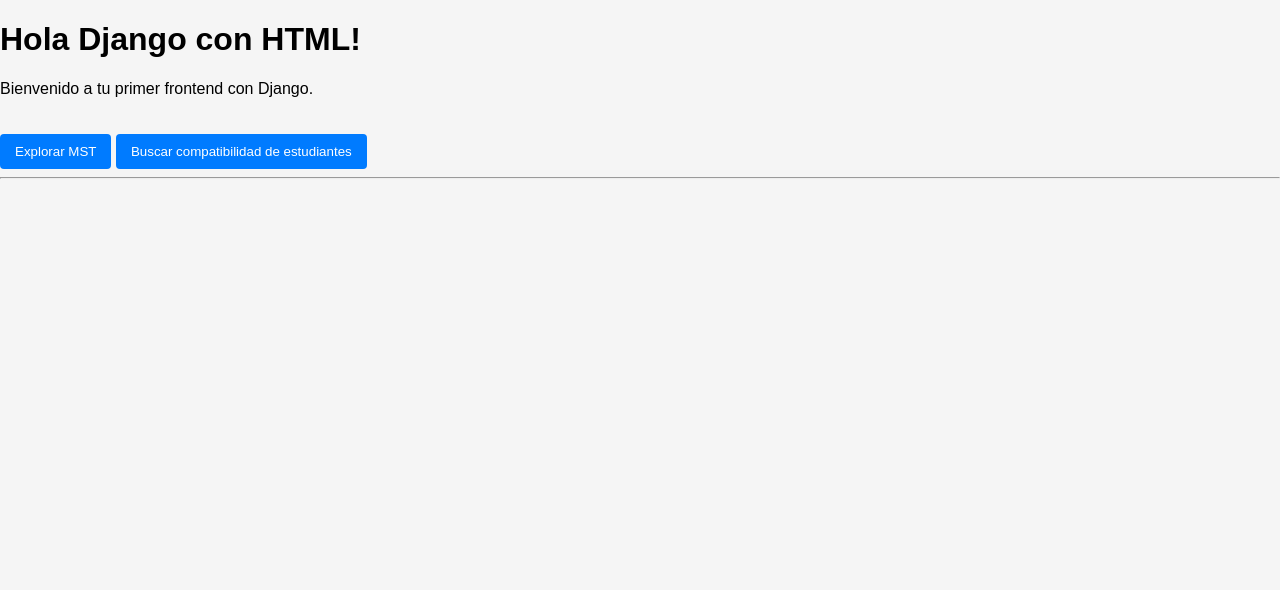
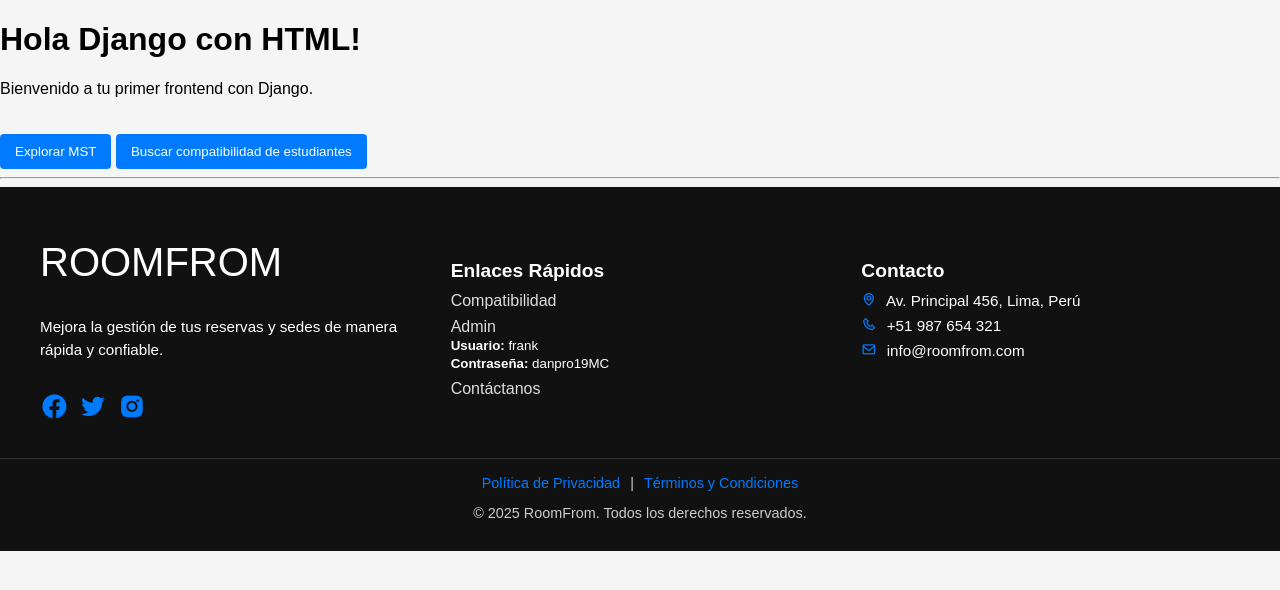
Before and after one commit to Franz2308/Complejidad, a Django app: page / in a window 1280 px wide. Shown: the top 590 px of the page. Run offline with Django 5.2, Linux system fonts and the light colour scheme.

Commit message:
frontend

```diff
--- a/mi_proyecto/mi_app/static/RoomFrom/style.css
+++ b/mi_proyecto/mi_app/static/RoomFrom/style.css
@@ -102,3 +102,131 @@ button:hover {
 
 .hidden { display: none; }
 .visible { display: block; }
+
+/* ======================
+   PIE DE PÁGINA
+====================== */
+.pie-pagina {
+  background-color: #111;
+  color: #fff;
+  font-family: "Texto", sans-serif;
+  padding-top: 3rem;
+  padding-bottom: 1rem;
+}
+
+.pie-pagina__contenedor {
+  display: grid;
+  grid-template-columns: repeat(auto-fit, minmax(250px, 1fr));
+  gap: 2rem;
+  align-items: start;
+  max-width: 1200px;
+  margin: 0 auto;
+  padding: 0 2rem;
+}
+
+.pie-pagina__info {
+  display: flex;
+  flex-direction: column;
+  gap: 1rem;
+}
+
+.pie-pagina__logo {
+  display: flex;
+  align-items: center;
+  text-decoration: none;
+}
+
+.logo-imagen-pie {
+  height: 40px;
+  margin-right: 10px;
+}
+
+.logo-texto {
+  font-family: "Titulos", sans-serif;
+  font-size: 2.5rem;
+  color: #fff;
+  margin-top: 0.3rem;
+}
+
+.pie-pagina__descripcion {
+  font-size: 0.95rem;
+  line-height: 1.5;
+}
+
+.pie-pagina__redes {
+  display: flex;
+  gap: 10px;
+}
+
+.pie-pagina__red-social {
+  font-size: 1.8rem;
+  color: #007bff;
+  transition: color 0.3s ease, transform 0.3s ease;
+}
+
+.pie-pagina__red-social:hover {
+  color: #fff;
+  transform: translateY(-3px);
+}
+
+.pie-pagina__navegacion ul {
+  list-style: none;
+  padding: 0;
+  margin: 0;
+}
+
+.pie-pagina__navegacion li {
+  margin: 0.5rem 0;
+}
+
+.pie-pagina__navegacion a {
+  color: #ddd;
+  text-decoration: none;
+  transition: color 0.3s;
+}
+
+.pie-pagina__navegacion a:hover {
+  color: #007bff;
+}
+
+.pie-pagina__subtitulo {
+  font-size: 1.2rem;
+  color: #fff;
+  margin-bottom: 10px;
+}
+
+.pie-pagina__contacto-info p {
+  margin: 0.5rem 0;
+  font-size: 0.95rem;
+}
+
+.pie-pagina__contacto-info i {
+  color: #007bff;
+  margin-right: 6px;
+}
+
+.pie-pagina__derechos {
+  border-top: 1px solid #333;
+  text-align: center;
+  margin-top: 2rem;
+  padding-top: 1rem;
+  font-size: 0.9rem;
+  color: #ccc;
+}
+
+.pie-pagina__enlaces-legales {
+  display: flex;
+  justify-content: center;
+  gap: 10px;
+  flex-wrap: wrap;
+  margin-bottom: 5px;
+}
+
+.pie-pagina__enlace-legal {
+  color: #007bff;
+  text-decoration: none;
+}
+
+.pie-pagina__enlace-legal:hover {
+  text-decoration: underline;
+}
--- a/mi_proyecto/mi_app/templates/RoomFrom/index.html
+++ b/mi_proyecto/mi_app/templates/RoomFrom/index.html
@@ -5,6 +5,7 @@
     <meta charset="UTF-8">
     <title>Hola Django</title>
     <link rel="stylesheet" href="{% static 'RoomFrom/style.css' %}">
+    <link href='https://unpkg.com/boxicons@2.1.4/css/boxicons.min.css' rel='stylesheet'>
 </head>
 <body>
 
@@ -57,5 +58,70 @@
     {% endif %}
 </div>
 
+<!-- ======================
+     PIE DE PÁGINA
+====================== -->
+<footer class="pie-pagina">
+  <div class="pie-pagina__contenedor contenedor">
+
+    <!-- INFO DEL LOGO Y DESCRIPCIÓN (Logo eliminado) -->
+    <div class="pie-pagina__info">
+      <span class="logo-texto">ROOMFROM</span>
+      <p class="pie-pagina__descripcion">
+        Mejora la gestión de tus reservas y sedes de manera rápida y confiable.
+      </p>
+      <div class="pie-pagina__redes">
+        <a href="https://www.facebook.com/" target="_blank" class="pie-pagina__red-social">
+          <i class="bx bxl-facebook-circle"></i>
+        </a>
+        <a href="https://twitter.com/" target="_blank" class="pie-pagina__red-social">
+          <i class="bx bxl-twitter"></i>
+        </a>
+        <a href="https://www.instagram.com/" target="_blank" class="pie-pagina__red-social">
+          <i class="bx bxl-instagram-alt"></i>
+        </a>
+      </div>
+    </div>
+
+    <!-- NAVEGACIÓN RÁPIDA -->
+    <div class="pie-pagina__navegacion">
+      <h4 class="pie-pagina__subtitulo">Enlaces Rápidos</h4>
+      <ul class="pie-pagina__lista-enlaces">
+        <li><a href="{% url 'ver_compatibles' %}">Compatibilidad</a></li>
+
+        <li>
+          <a href="/admin/">Admin</a><br>
+          <small>
+            <strong>Usuario:</strong> frank <br>
+            <strong>Contraseña:</strong> danpro19MC
+          </small>
+        </li>
+
+        <li><a href="#Contacto">Contáctanos</a></li>
+      </ul>
+    </div>
+
+    <!-- CONTACTO -->
+    <div class="pie-pagina__contacto-info">
+      <h4 class="pie-pagina__subtitulo">Contacto</h4>
+      <p><i class="bx bx-map"></i> Av. Principal 456, Lima, Perú</p>
+      <p><i class="bx bx-phone"></i> +51 987 654 321</p>
+      <p><i class="bx bx-envelope"></i> info@roomfrom.com</p>
+    </div>
+
+  </div>
+
+  <!-- DERECHOS Y ENLACES LEGALES -->
+  <div class="pie-pagina__derechos">
+    <div class="pie-pagina__enlaces-legales">
+      <a href="#" class="pie-pagina__enlace-legal">Política de Privacidad</a>
+      <span class="pie-pagina__separador">|</span>
+      <a href="#" class="pie-pagina__enlace-legal">Términos y Condiciones</a>
+    </div>
+    <p>&copy; 2025 RoomFrom. Todos los derechos reservados.</p>
+  </div>
+</footer>
+
+
 </body>
 </html>
```
Also changed, not shown: mi_proyecto/db.sqlite3, mi_proyecto/mi_app/static/RoomFrom/dijkstra.png.
